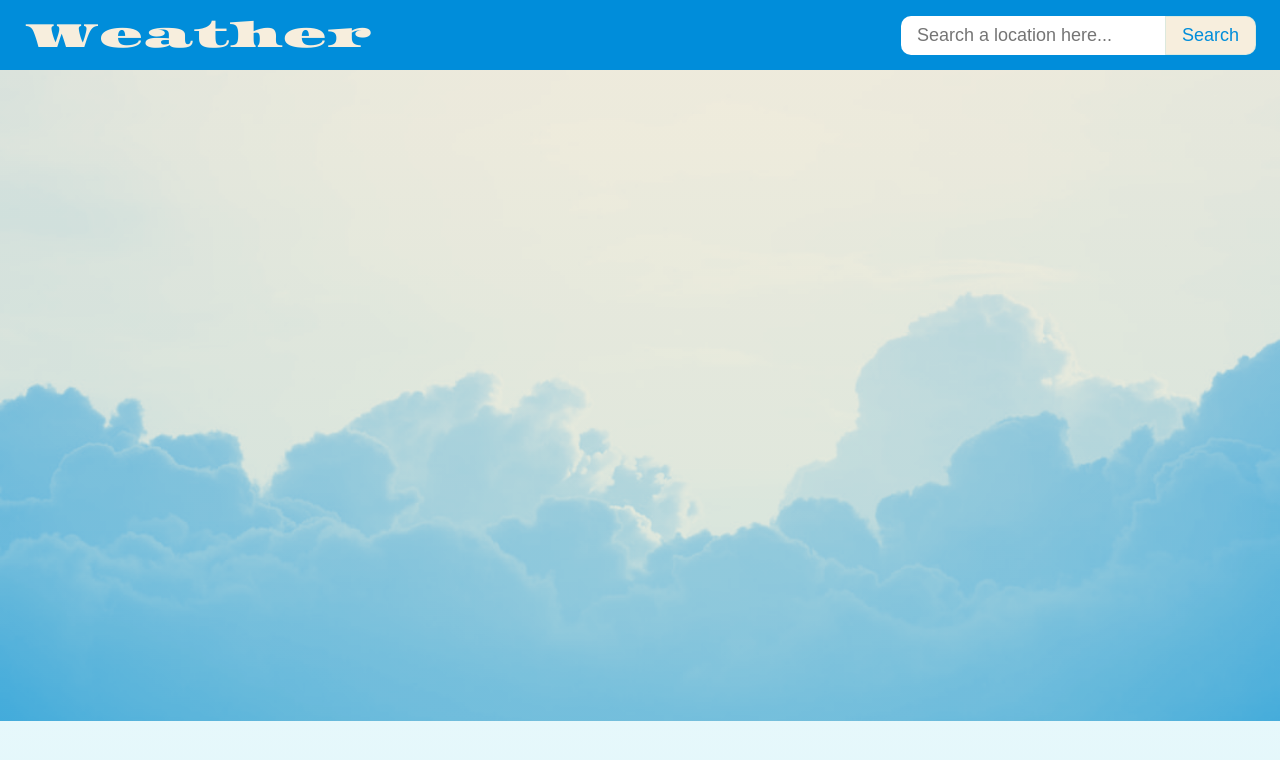
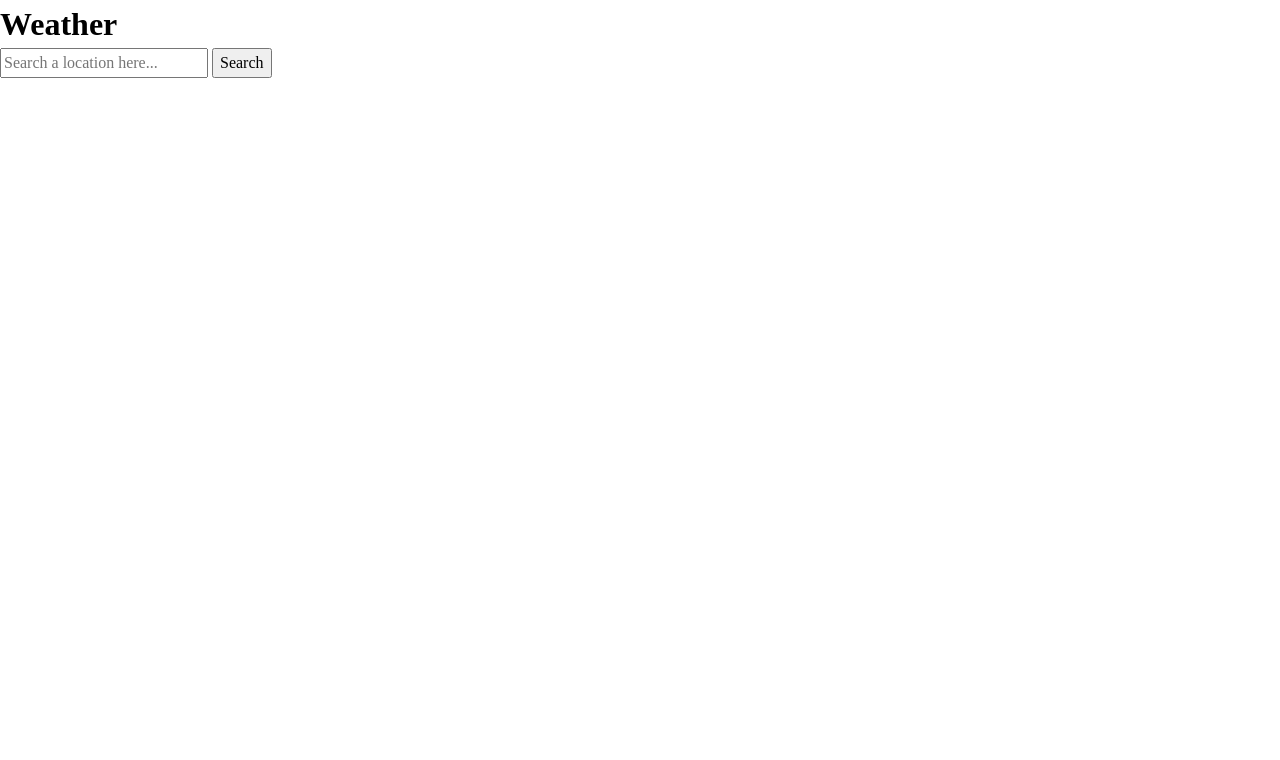
Before and after one commit to TEKKSUNN/weather-app, a website built with webpack: page src/template.html in a window 1280 px wide. Built offline with nearby package versions, Linux system fonts and the light colour scheme.

Commit message:
Remove all styling

```diff
--- a/src/stylesheets/styles.css
+++ b/src/stylesheets/styles.css
@@ -36,98 +36,3 @@ p, h1, h2, h3, h4, h5, h6 {
 }
 
 /* End of CSS Reset */
-
-:root {
-  --blue-color-1: #008DDA;
-  --blue-color-2: #41C9E2;
-  --white-color-1: #ACE2E1;
-  --white-color-2: #F7EEDD;
-  --pad-1: 12px 24px;
-  --blue-10: #41C9E210;
-  --blue-25: #41C9E225;
-  --blue-50: #41C9E250;
-  --blue-75: #41C9E275;
-  --black-10: #00000010;
-  --black-25: #00000025;
-  --black-50: #00000050;
-  --black-75: #00000075;
-  --text-shadow-1: 2px 2px 4px var(--black-10);
-}
-
-* {
-  padding: 0;
-  font-family: 'alieronregular', Arial, Helvetica, sans-serif;
-}
-
-body {
-  height: 100vh;
-  background-image:
-    linear-gradient(transparent, var(--blue-25)),
-    url("../images/background.png");
-  background-repeat: round no-repeat;
-  grid-template-rows: max-content 1fr max-content;
-  grid-template-columns: repeat(3, 1fr);
-  grid-template-areas:
-    "header header header"
-    "main main main"
-}
-
-header {
-  grid-area: header;
-  background-color: var(--blue-color-1);
-  color: var(--white-color-2);
-  display: flex;
-  justify-content: space-between;
-  align-items: center;
-  padding: var(--pad-1);
-}
-
-#website-title {
-  font: 36px 'assetregular';
-}
-
-.combined-input {
-  overflow: hidden;
-  display: flex;
-  gap: 0;
-  --curve: 10px;
-  background-color: transparent;
-}
-
-.combined-input *:first-child {
-  border-radius: var(--curve) 0 0 var(--curve);
-}
-
-.combined-input *:last-child {
-  border-radius: 0 var(--curve) var(--curve) 0;
-}
-
-#weather-search {
-  display: inline-block;
-  font: 18px 'aileronregular';
-  --pad: 8px 16px;
-}
-
-#location-query {
-  padding: var(--pad);
-  border: 0;
-  outline: 0;
-}
-
-#location-search {
-  padding: var(--pad);
-  border: 0;
-  cursor: pointer;
-  background-color: var(--white-color-2);
-  color: var(--blue-color-1);
-  border: 1.5px solid var(--blue-25);
-}
-
-#location-query:focus + #location-search {
-  border-color: var(--blue-50);
-  text-shadow: var(--text-shadow-1);
-}
-
-main {
-  grid-area: main;
-}
```
